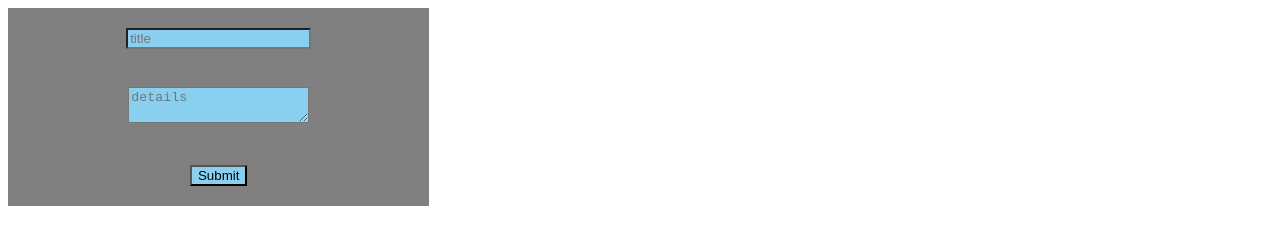
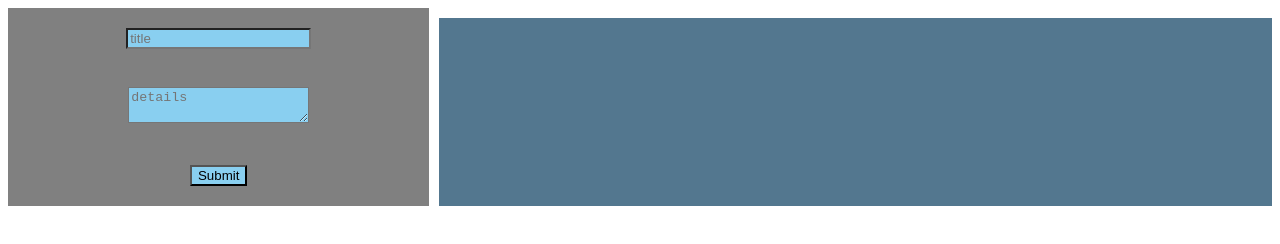
Before and after one commit to fbghk/test-a, a website: page index.html in a window 1280 px wide. Drawn offline with Linux system fonts and the light colour scheme.

Commit message:
2024-05-31 last style.css

```diff
--- a/style.css
+++ b/style.css
@@ -19,8 +19,8 @@ input, textarea{
   margin: 10px;
 }
 
-.date{
-  border-radius: 10% 10%;
+.data{
+  /* border-radius: 5% 5% 5% 5%; */
   background-color: #53778F;
-  margin: 10px;
+  margin: 10px 0px 0px 10px;
 }
```
